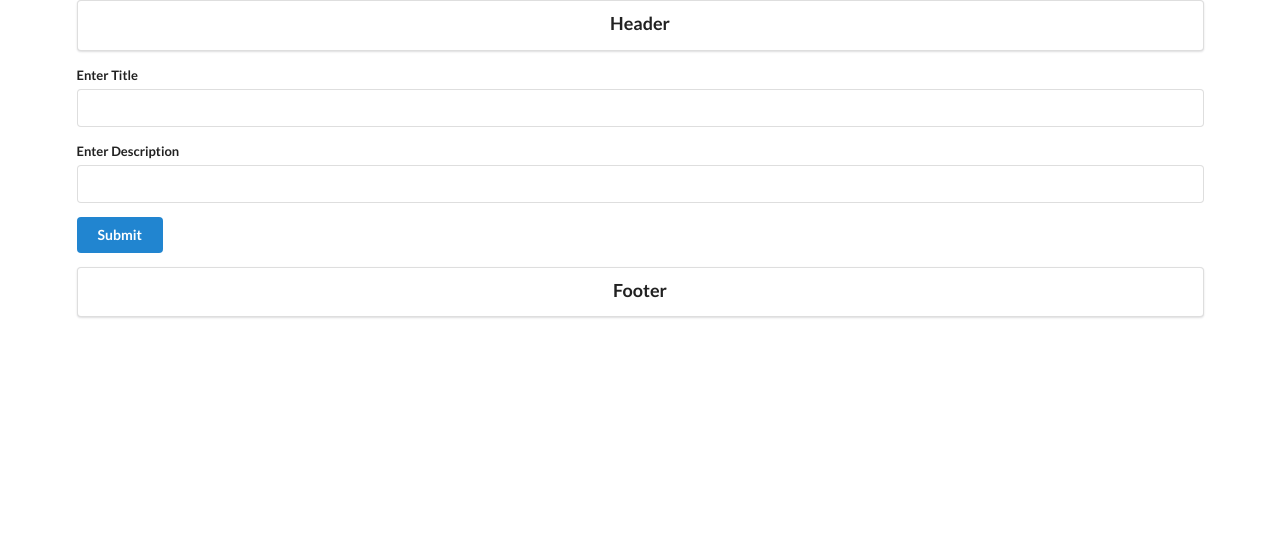
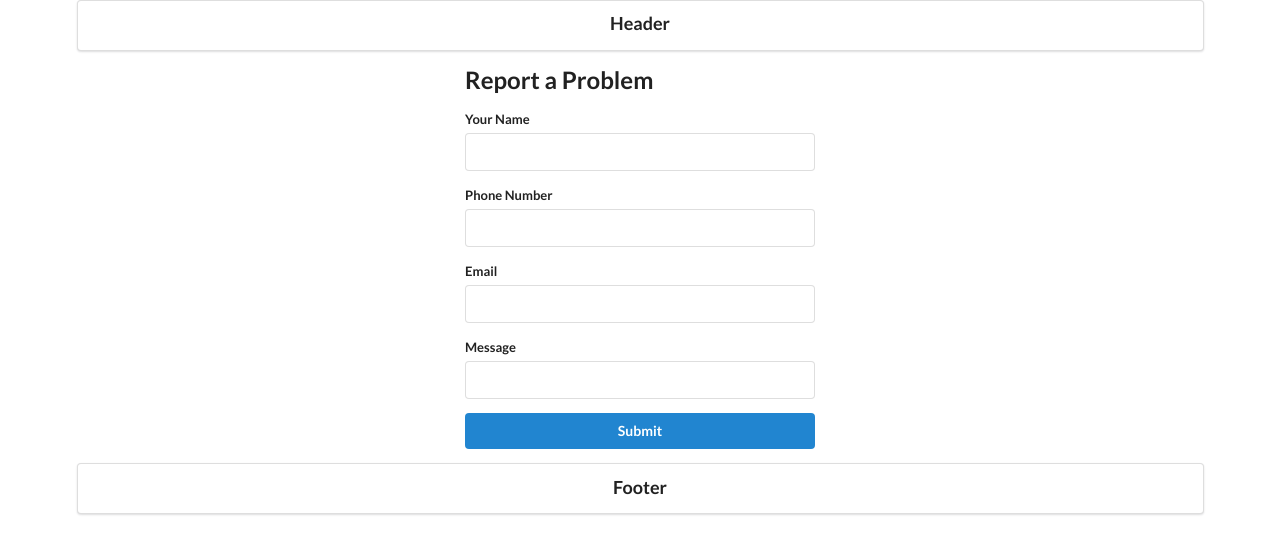
Before and after one commit to Kenichiwaa/eresonate-form, a React (Create React App) app: page / in a window 1280 px wide. Shown: the top 554 px of the page. Built offline with nearby package versions, Linux system fonts and the light colour scheme.

Commit message:
add styledcomponents, error handing

```diff
--- a/package.json
+++ b/package.json
@@ -14,7 +14,8 @@
     "react-scripts": "3.4.1",
     "redux": "^4.0.5",
     "redux-form": "^8.3.6",
-    "redux-thunk": "^2.3.0"
+    "redux-thunk": "^2.3.0",
+    "styled-components": "^5.1.1"
   },
   "scripts": {
     "start": "react-scripts start",
--- a/src/components/pages/FormShow.js
+++ b/src/components/pages/FormShow.js
@@ -1,7 +1,13 @@
 import React from "react";
 import { Field, reduxForm } from "redux-form";
 import { connect } from "react-redux";
+import styled from "styled-components";
 import { createForm } from "../../actions";
+
+const FormContainer = styled.div`
+  max-width: 350px;
+  margin: auto;
+`;
 
 class FormShow extends React.Component {
   renderError({ error, touched }) {
@@ -21,7 +27,7 @@ class FormShow extends React.Component {
     return (
       <div className={className}>
         <label>{label}</label>
-        <input {...input} autoComplete="off" />
+        <input {...input} />
         {this.renderError(meta)}
       </div>
     );
@@ -32,30 +38,60 @@ class FormShow extends React.Component {
   };
   render() {
     return (
+      <FormContainer>
+        <h2>Report a Problem</h2>
         <form
           onSubmit={this.props.handleSubmit(this.onSubmit)}
           className="ui form error"
         >
-        <Field name="title" component={this.renderInput} label="Enter Title" />
           <Field
-          name="description"
+            name="name"
             component={this.renderInput}
-          label="Enter Description"
+            label="Your Name"
+            type="text"
           />
-        <button className="ui button primary">Submit</button>
+          <Field
+            name="number"
+            component={this.renderInput}
+            label="Phone Number"
+            type="tel"
+            pattern="[0-9]{3}-[0-9]{3}-[0-9]{4}"
+          />
+          <Field
+            name="email"
+            component={this.renderInput}
+            label="Email"
+            type="email"
+          />
+          <Field
+            name="message"
+            component={this.renderInput}
+            label="Message"
+            type="text"
+          />
+          <button className="ui button primary fluid">Submit</button>
         </form>
+      </FormContainer>
     );
   }
 }
 
 const validate = (formValues) => {
   const errors = {};
-  if (!formValues.title) {
-    errors.title = "You must enter a valid title";
+  if (!formValues.name) {
+    errors.name = "You must enter a valid name";
   }
 
-  if (!formValues.description) {
-    errors.description = "You must enter a valid description";
+  if (!formValues.number) {
+    errors.number = "You must enter a valid phone number";
+  }
+
+  if (!formValues.email) {
+    errors.email = "You must enter a valid email";
+  }
+
+  if (!formValues.message) {
+    errors.message = "You must write a message";
   }
   return errors;
 };
```
Lines whose indentation alone changed are shown as unchanged.
